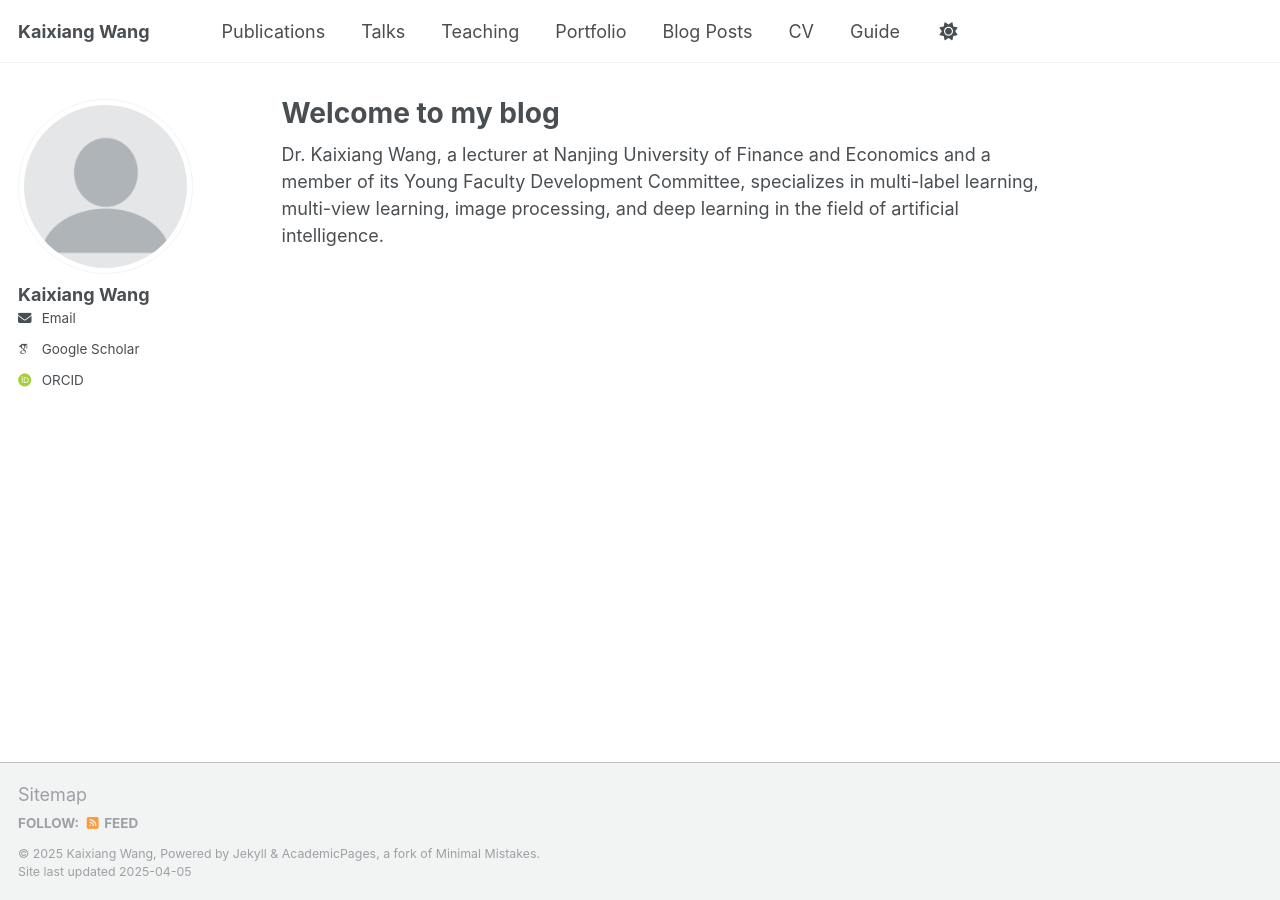
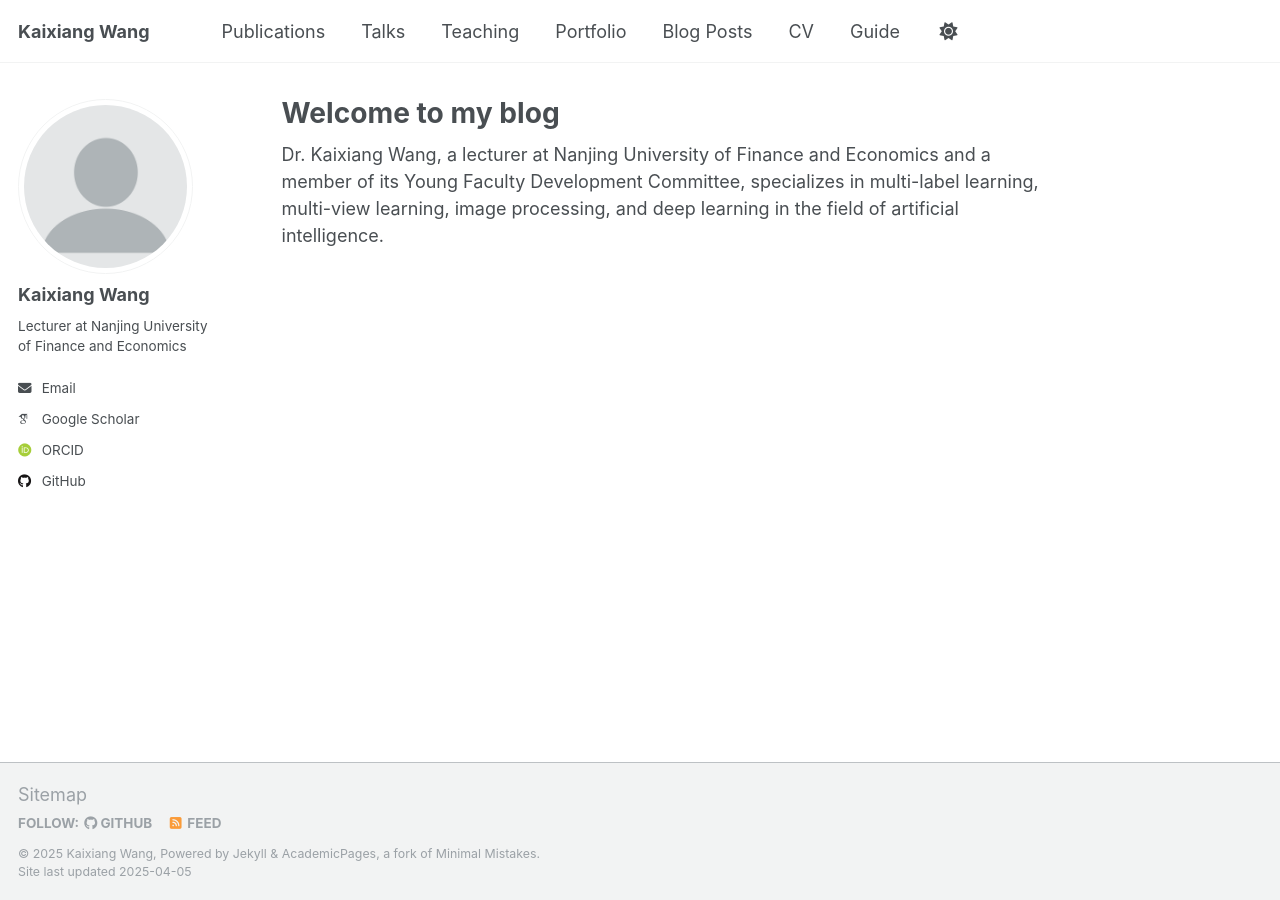
Before and after one commit to kxwangnufe/kxwangnufe.github.io, a Jekyll site: the page built from _pages/about.md, in a window 1280 px wide. Built offline with Jekyll 4.4.1, drawn with Linux system fonts in a browser that asks for light colours; some web fonts are replaced.

Commit message:
Update _config.yml

```diff
--- a/_config.yml
+++ b/_config.yml
@@ -24,7 +24,7 @@ author:
   avatar           : "profile.png"
   name             : "Kaixiang Wang"
   pronouns         : # example: "she/her"
-  #bio              : "Short biography for the left-hand sidebar"
+  bio              : "Lecturer at Nanjing University of Finance and Economics"
   #location         : "Earth"
   #employer         : "Nanjing University of Finance and Economics"
   uri              : # URL
@@ -44,7 +44,7 @@ author:
   bitbucket        : # Username - Update with your username on the site
   codepen          : # Username
   dribbble         : # Username
-  #github           : "academicpages"
+  github           : "kxwangnufe"
   kaggle           : # Username
   stackoverflow    : # User number or user number and name (i.e., use "1" or "1/jeff-atwood")
 
```
